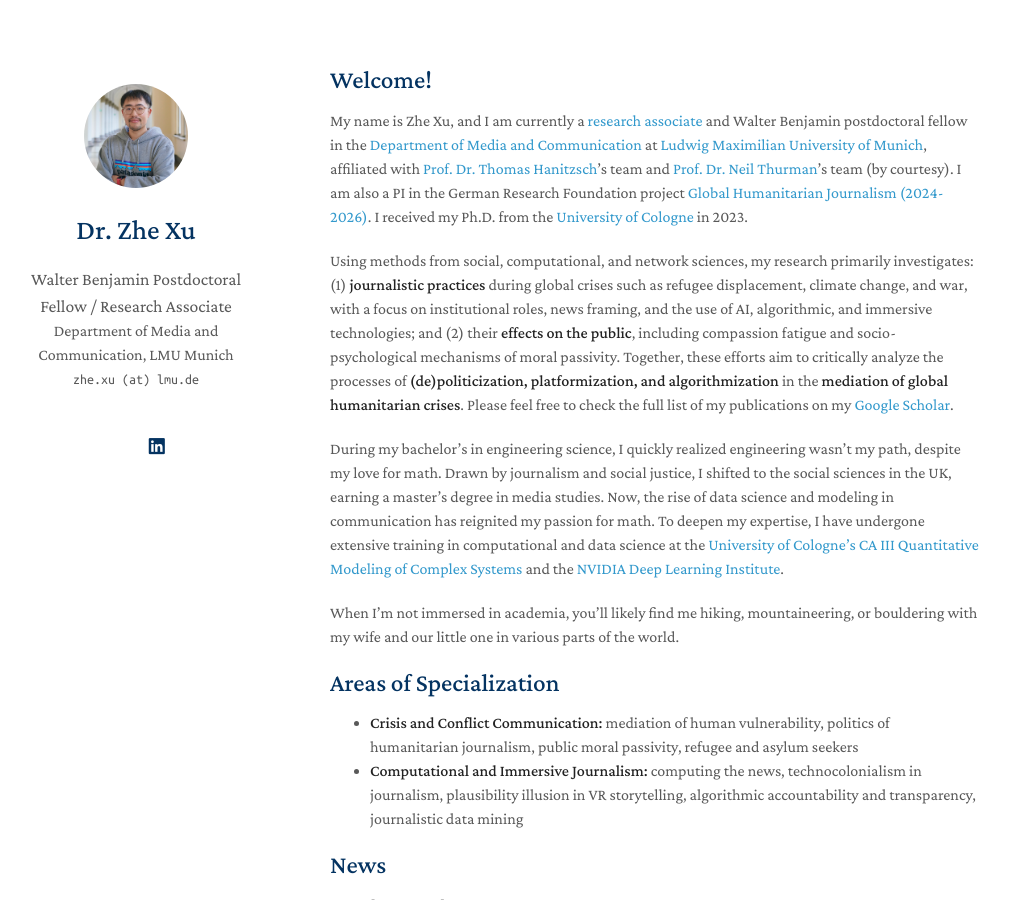
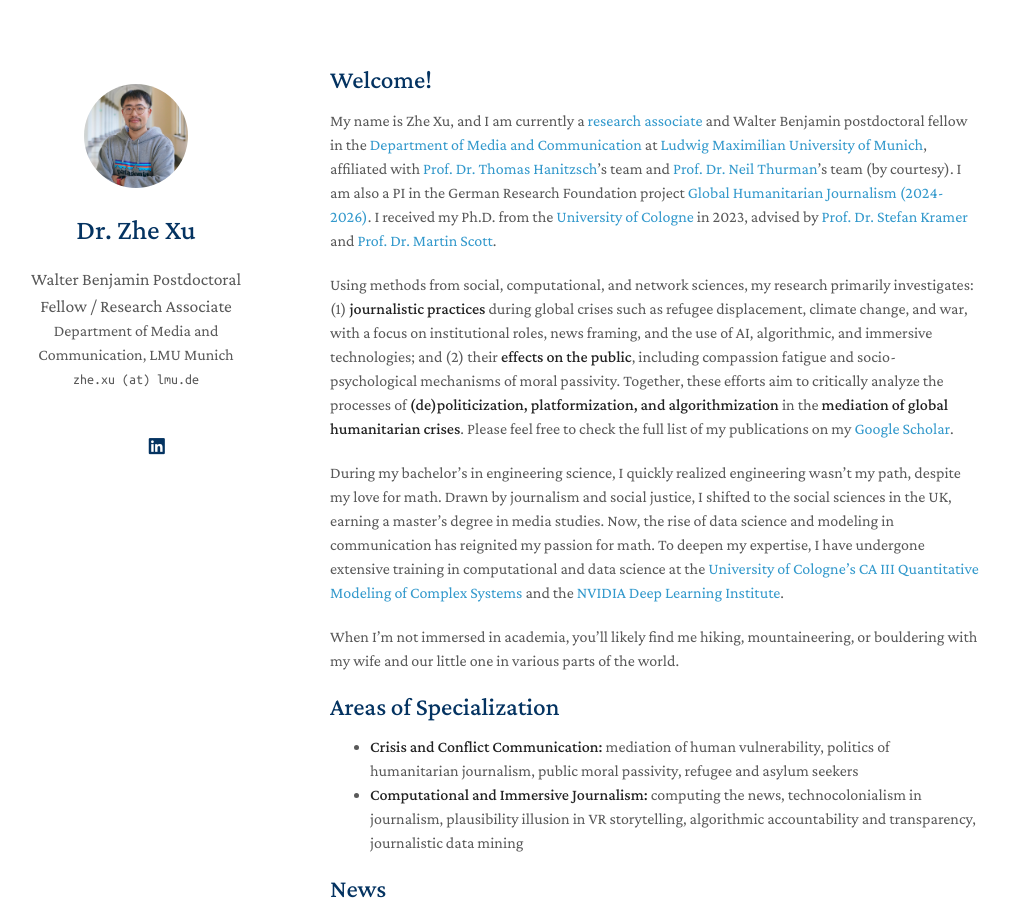
Before and after one commit to zhexuphd/home, a Jekyll site: the page built from index.md, in a window 1280 px wide and 900 px high. Shown: the whole window, without its empty margins (140-1150 px from the left). Built offline with Jekyll 4.4.1, drawn with Linux system fonts in a browser that asks for light colours; a style sheet for code colours, icons or effects is not loaded; our own code applies the rules of GitHub Pages for plain Markdown files.

Commit message:
Update index.md

```diff
--- a/index.md
+++ b/index.md
@@ -4,7 +4,7 @@
 
 ## Welcome!
 
-My name is Zhe Xu, and I am currently a [research associate](https://www.ifkw.uni-muenchen.de/organisation/personen/mitarbeiter/xu_zhe/index.html) and Walter Benjamin postdoctoral fellow in the [Department of Media and Communication](https://www.ifkw.uni-muenchen.de/index.html) at [Ludwig Maximilian University of Munich](https://www.lmu.de/en/), affiliated with [Prof. Dr. Thomas Hanitzsch](https://www.ifkw.uni-muenchen.de/organisation/personen/professoren/hanitzsch_thomas/index.html)'s team and [Prof. Dr. Neil Thurman](https://neilthurman.com/)'s team (by courtesy). I am also a PI in the German Research Foundation project [Global Humanitarian Journalism (2024-2026)](https://gepris.dfg.de/gepris/projekt/539233881?context=projekt&task=showDetail&id=539233881&). I received my Ph.D. from the [University of Cologne](https://portal.uni-koeln.de/es/uoc-home) in 2023.
+My name is Zhe Xu, and I am currently a [research associate](https://www.ifkw.uni-muenchen.de/organisation/personen/mitarbeiter/xu_zhe/index.html) and Walter Benjamin postdoctoral fellow in the [Department of Media and Communication](https://www.ifkw.uni-muenchen.de/index.html) at [Ludwig Maximilian University of Munich](https://www.lmu.de/en/), affiliated with [Prof. Dr. Thomas Hanitzsch](https://www.ifkw.uni-muenchen.de/organisation/personen/professoren/hanitzsch_thomas/index.html)'s team and [Prof. Dr. Neil Thurman](https://neilthurman.com/)'s team (by courtesy). I am also a PI in the German Research Foundation project [Global Humanitarian Journalism (2024-2026)](https://gepris.dfg.de/gepris/projekt/539233881?context=projekt&task=showDetail&id=539233881&). I received my Ph.D. from the [University of Cologne](https://portal.uni-koeln.de/es/uoc-home) in 2023, advised by [Prof. Dr. Stefan Kramer](https://chinastudien.phil-fak.uni-koeln.de/arbeitsbereiche/kultur-chinas-chinastudien/team/stefan-kramer) and [Prof. Dr. Martin Scott](https://research-portal.uea.ac.uk/en/persons/martin-scott).
 
 Using methods from social, computational, and network sciences, my research primarily investigates: (1) **journalistic practices** during global crises such as refugee displacement, climate change, and war, with a focus on institutional roles, news framing, and the use of AI, algorithmic, and immersive technologies; and (2) their **effects on the public**, including compassion fatigue and socio-psychological mechanisms of moral passivity. Together, these efforts aim to critically analyze the processes of **(de)politicization, platformization, and algorithmization** in the **mediation of global humanitarian crises**. Please feel free to check the full list of my publications on my [Google Scholar](https://scholar.google.de/citations?user=lxUyedYAAAAJ&hl=en&oi=sra).
 
```
